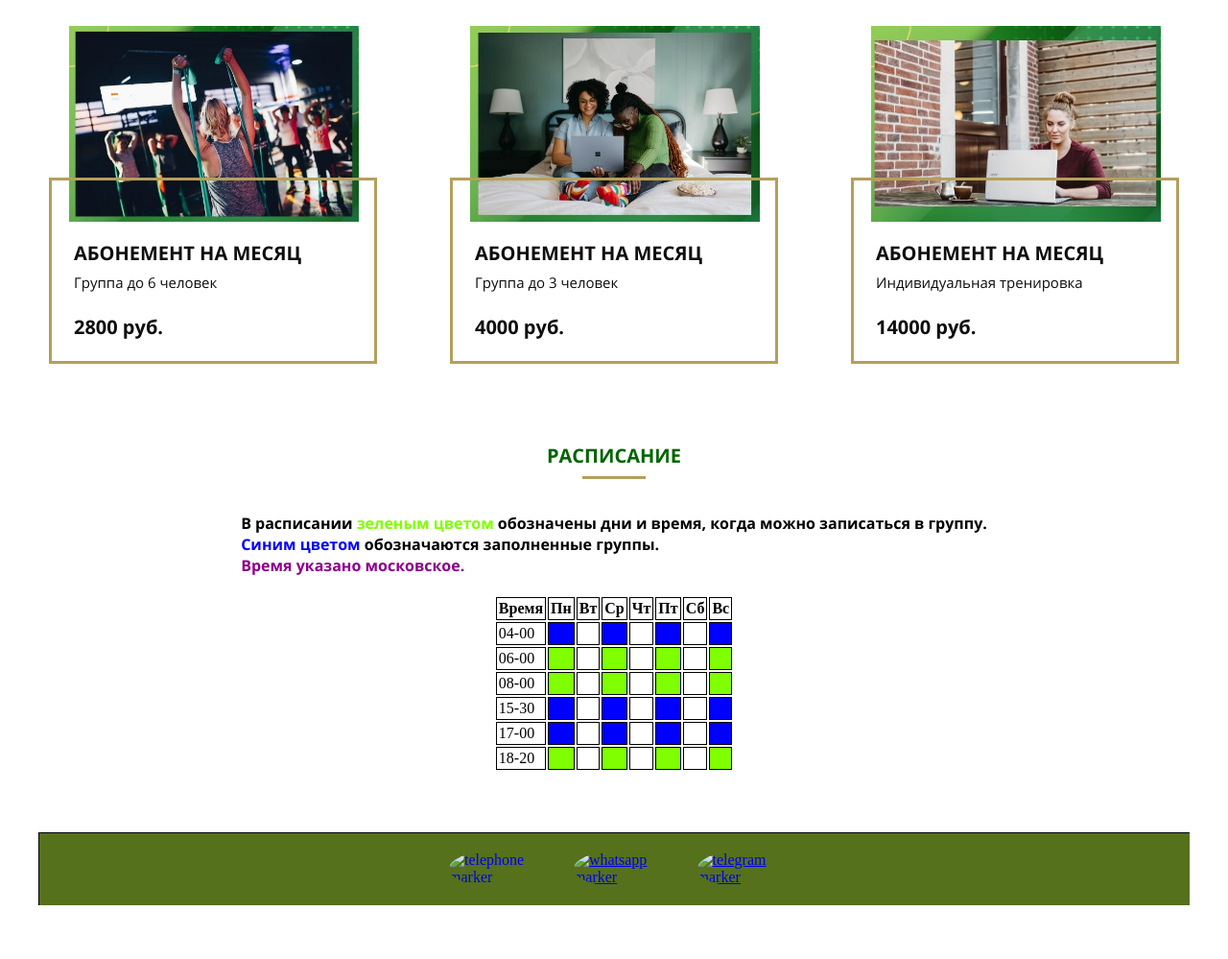
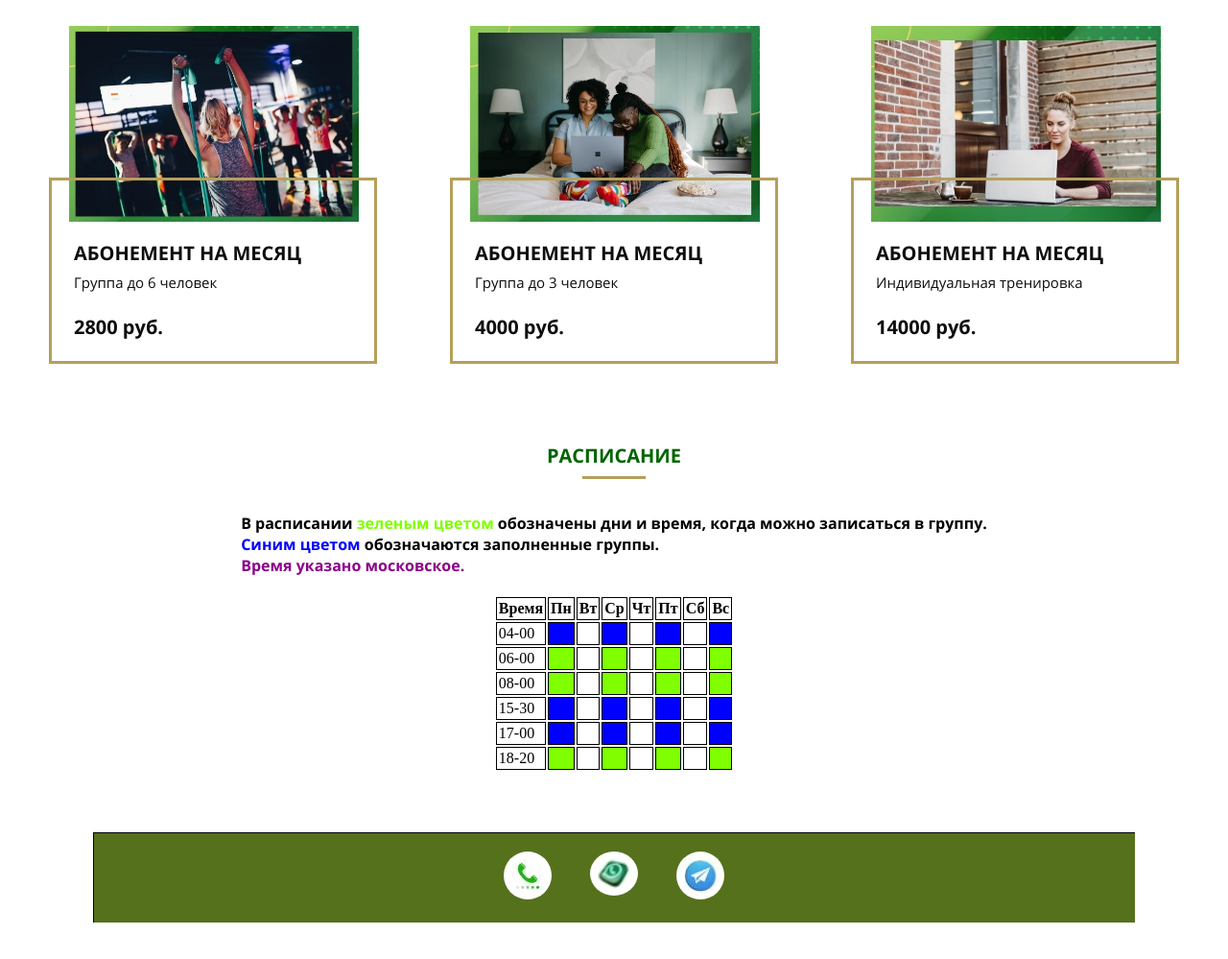
Before and after one commit to ElenaNSO/facefitness, a plain HTML site: page index.html in a window 1280 px wide. Shown: the part 2237-3236 px from the top of the page at 96% size. Drawn offline with Linux system fonts and the light colour scheme; files whose address does not match are found by name.

Commit message:
feat:change links

```diff
--- a/index.html
+++ b/index.html
@@ -256,15 +256,15 @@
 					<div class="footer-tel" id = "contacts-id">
 
 						<div class ="tel-content">
-							<a href="tel:+79618742411" class="a-class"><img class="tel-img" src="../fase/imgs/phone.jpg" alt="telephone marker">
+							<a href="tel:+79618742411" class="a-class"><img class="tel-img" src="imgs/phone.jpg" alt="telephone marker">
 							</a>
 						</div>
 						<div class ="whatsapp-content">
-							<a href="https://web.whatsapp.com/"><img class="whatsapp-img" src="../fase/imgs/whatsapp.jpg" alt="whatsapp marker">
+							<a href="https://web.whatsapp.com/"><img class="whatsapp-img" src="imgs/whatsapp.jpg" alt="whatsapp marker">
 							<!--<span class ="footer-subtytle">+7 961 874 2411</span>--></a>
 						</div>
 						<div class ="telegram-content">
-							<a href="https://t.me/ElenaNSO"><img class="telegram-img" src="../fase/imgs/telegram.jpg" alt="telegram marker"></a>
+							<a href="https://t.me/ElenaNSO"><img class="telegram-img" src="imgs/telegram.jpg" alt="telegram marker"></a>
 							</div>
 					</div>
 				</footer>
```
